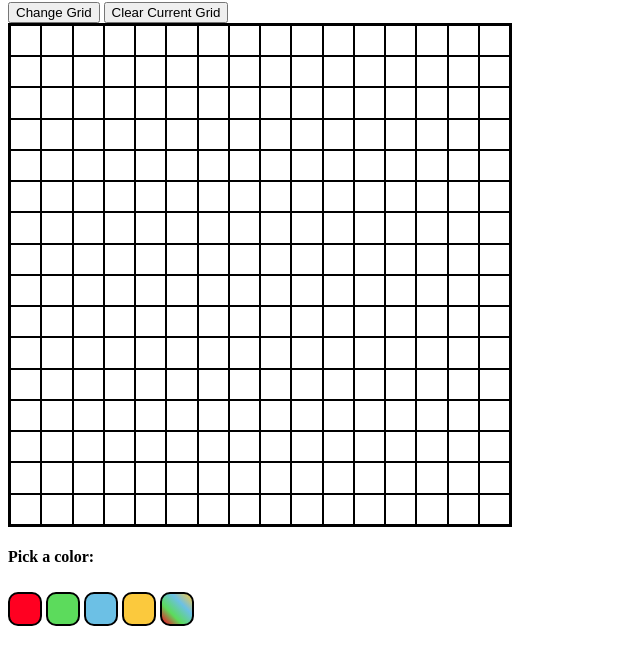
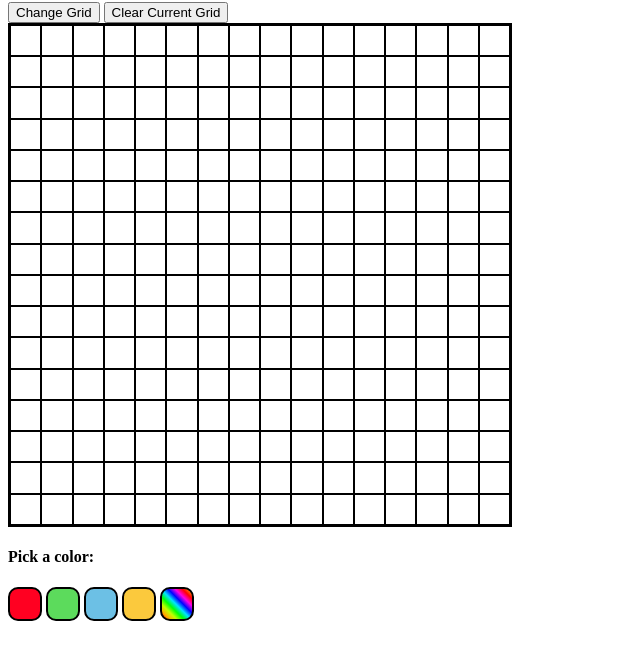
Before and after one commit to tamasgyetvan/etch_a_sketch, a plain HTML site: page index.html in a window 1280 px wide. Shown: the part 78-742 px from the top of the page, without its empty margins (0-640 px from the left). Drawn offline with Linux system fonts and the light colour scheme.

Commit message:
Change randombutton style

```diff
--- a/style.css
+++ b/style.css
@@ -22,8 +22,8 @@
     background-color: aqua;
 }
 
+
 #colorPicker button {
-    margin-top: 5px;
     padding: 15px;
     border-radius: 10px;
     border-style: solid;
@@ -46,5 +46,7 @@
 }
 
 #randomButton {
-    background: linear-gradient(45deg, #ff0021, #5cdb5c, #6cc0e5, #fbc93d)
+    background: linear-gradient(45deg, #020024 0%, red 0%, #ffab00 12%, #c0ff00 24%,
+    #00ff08 36%, #00e4ff 48%, #0005ff 60%, #fe00e7 72%, red 84%, #ffa200 96%);
+
 }
```
